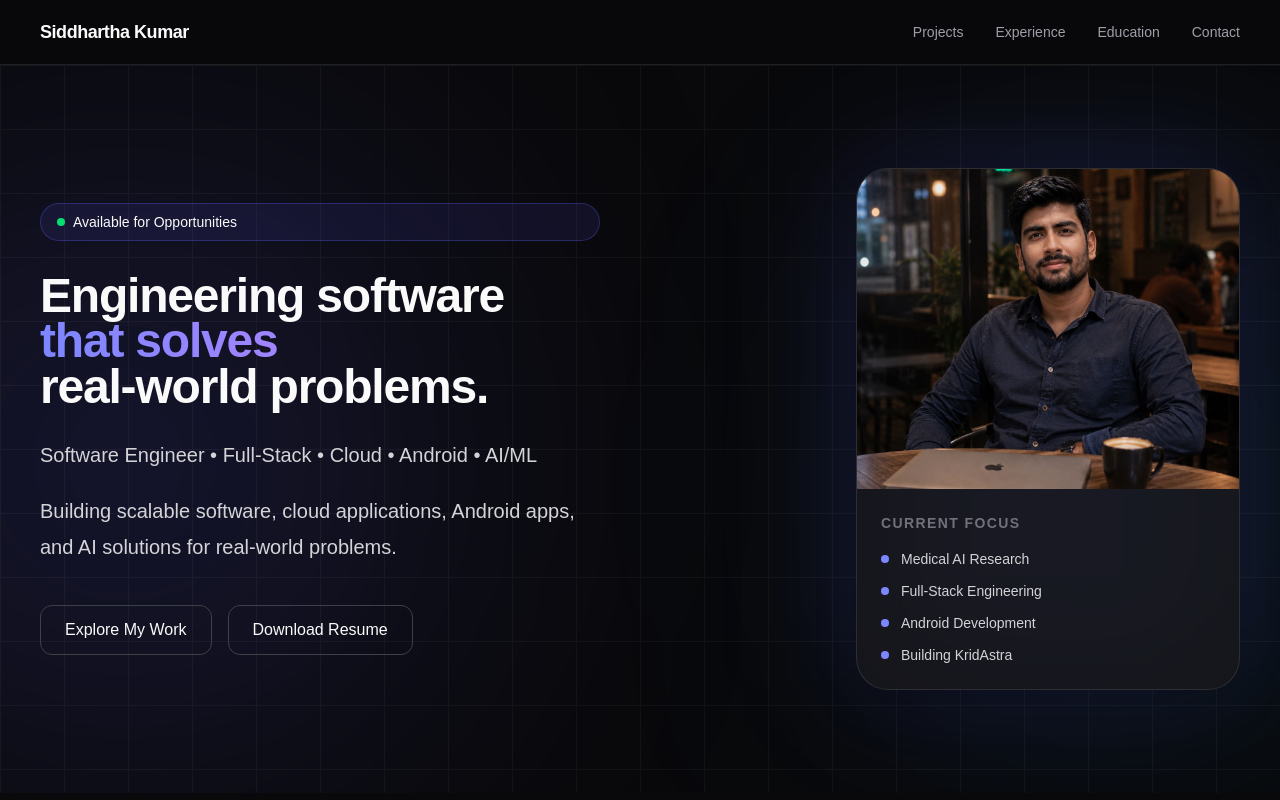
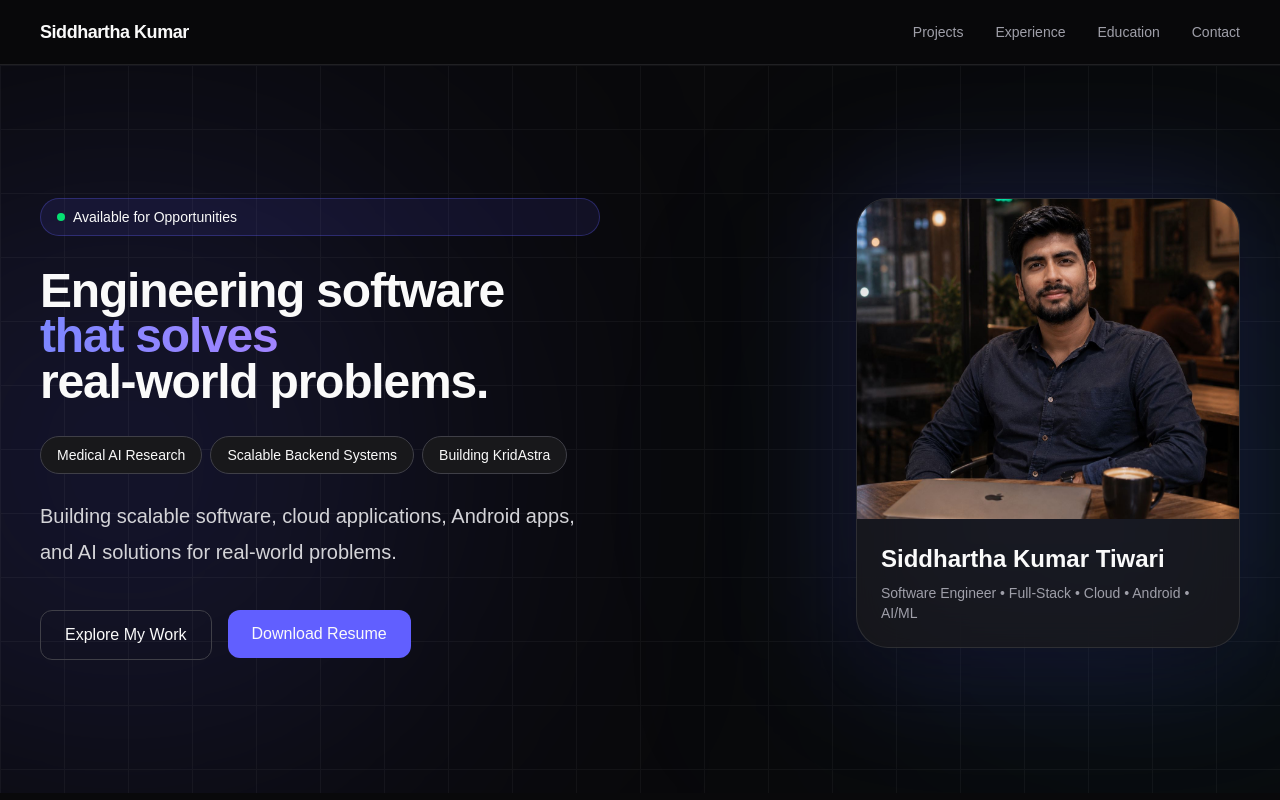
Before and after one commit to devsiddhartha31/devsiddhartha31.github.io, a Next.js app: page / in a window 1280 px wide. Shown: the top 800 px of the page. Built offline with nearby package versions, Linux system fonts and the light colour scheme.

Commit message:
Shifted headline and name to HeroImage section and updated HeroContent to show current work using badges instead of plain text

```diff
--- a/components/hero/HeroButtons.tsx
+++ b/components/hero/HeroButtons.tsx
@@ -15,7 +15,7 @@ export default function HeroButtons() {
       </Link>
 
       <Link href={profile.resume} target="_blank">
-        <Button variant="secondary">
+        <Button variant="primary">
           Download Resume
         </Button>
       </Link>
--- a/components/hero/HeroContent.tsx
+++ b/components/hero/HeroContent.tsx
@@ -1,6 +1,7 @@
 import HeroButtons from "./HeroButtons";
 import HeroSocial from "./HeroSocial";
 import { profile } from "@/data/profile";
+import SkillBadge from "@/components/skills/SkillBadge";
 
 export default function HeroContent() {
   return (
@@ -30,11 +31,12 @@ export default function HeroContent() {
 
       </h1>
 
-      <p className="mt-8 text-xl text-zinc-300">
-
-        {profile.headline}
-
-      </p>
+      {/* Info */}
+      <div className="mt-8 flex flex-wrap gap-2">
+        {profile.focus.map((item) => (
+          <SkillBadge key={item} skill={item} />
+        ))}
+      </div>
 
       <p className="mt-6 max-w-xl text-xl text-zinc-300 leading-9">
 
--- a/components/hero/HeroImage.tsx
+++ b/components/hero/HeroImage.tsx
@@ -1,14 +1,8 @@
 import Image from "next/image";
 import { profile } from "@/data/profile";
+import SkillBadge from "@/components/skills/SkillBadge";
 
 export default function HeroImage() {
-  const focusItems = [
-    "Medical AI Research",
-    "Full-Stack Engineering",
-    "Android Development",
-    "Building KridAstra",
-  ];
-
   return (
     <div className="flex justify-center lg:justify-end">
       <div className="relative w-full max-w-sm">
@@ -31,24 +25,14 @@ export default function HeroImage() {
           {/* Info */}
           <div className="p-6">
 
-            <p className="text-sm font-semibold uppercase tracking-widest text-zinc-500">
-              Current Focus
+            <h3 className="text-2xl font-bold">
+              {profile.name}
+            </h3>
+
+            <p className="mt-2 text-sm text-zinc-400">
+              {profile.headline}
             </p>
 
-            <div className="mt-4 space-y-3">
-              {profile.focus.map((item) => (
-                <div
-                  key={item}
-                  className="flex items-center gap-3"
-                >
-                  <div className="h-2 w-2 rounded-full bg-indigo-400" />
-
-                  <span className="text-sm text-zinc-300">
-                    {item}
-                  </span>
-                </div>
-              ))}
-            </div>
           </div>
         </div>
       </div>
--- a/data/profile.ts
+++ b/data/profile.ts
@@ -1,5 +1,5 @@
 export const profile = {
-  name: "Siddhartha Kumar",
+  name: "Siddhartha Kumar Tiwari",
 
   headline:
   "Software Engineer • Full-Stack • Cloud • Android • AI/ML",
@@ -9,8 +9,7 @@ export const profile = {
 
   focus: [
     "Medical AI Research",
-    "Full-Stack Engineering",
-    "Android Development",
+    "Scalable Backend Systems",
     "Building KridAstra",
   ],
 
```
